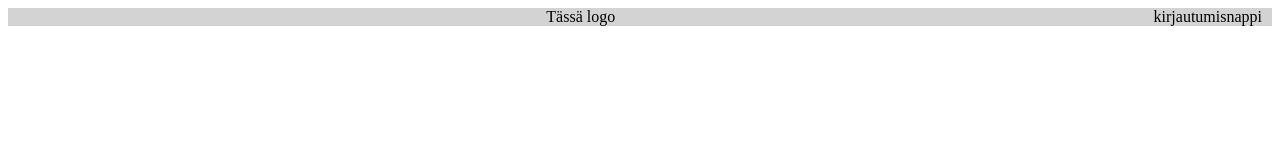
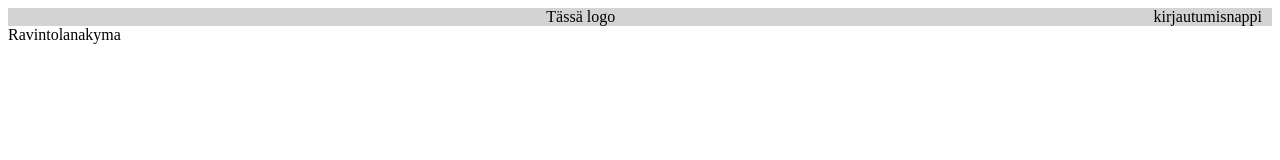
Before and after one commit to Hungery/Hungeryapp, a React (Create React App) app in the folder frontend/: page /Ravintolanakyma in a window 1280 px wide. Shown: the top 160 px of the page. Built offline with nearby package versions, Linux system fonts and the light colour scheme.

Commit message:
Päänäkymää tehty

```diff
--- a/frontend/src/App.js
+++ b/frontend/src/App.js
@@ -3,6 +3,7 @@ import Kirjautumisnakyma from './Kirjautumisnakyma'
 import { BrowserRouter , Routes , Route } from 'react-router-dom'
 import './App.css'
 import restaurants from './data.json'
+import Ravintolanakyma from './Ravintolanakyma'
 
 const App = () => (
   <BrowserRouter>
@@ -14,7 +15,7 @@ const App = () => (
     <Routes>
       <Route path="/" element = { <Kirjautumisnakyma/> } />
       <Route path="/Paanakyma" element = { <Paanakyma ravintolat = {restaurants}/> } />
-
+      <Route path="/Ravintolanakyma" element = { <Ravintolanakyma ravintolat = {restaurants}/> } />
     </Routes>
   </div>
   </BrowserRouter>
@@ -27,4 +28,4 @@ export default App
     <Kayttajanluonti/>
     <Ravontilanadmin/>
     <Tilauksenloppu/>
-    <Ravintolanakyma/>*/
+    */
--- a/frontend/src/Paanakyma.js
+++ b/frontend/src/Paanakyma.js
@@ -1,12 +1,14 @@
 import React from 'react'
 import './App.css'
+import {Link} from 'react-router-dom'
 
 export default function Paanakyma(props) {
   return (
     <div>
         { props.ravintolat.map(ravintola =>
-            <div className="ravintolaListaElementti">Ravintola:{ravintola.name} || Osoite: {ravintola.address} || Tyyli: {ravintola.cuisine_type}</div>
-
+            <Link to= "/Ravintolanakyma">
+                <div className="ravintolaListaElementti">Ravintola:{ravintola.name} || Tyyli: {ravintola.cuisine_type}</div>
+            </Link>
             )}
 
     </div>
--- /dev/null
+++ b/frontend/src/Ravintolanakyma.js
@@ -0,0 +1,7 @@
+import React from 'react'
+
+export default function Ravintolanakyma() {
+  return (
+    <div>Ravintolanakyma</div>
+  )
+}
```
